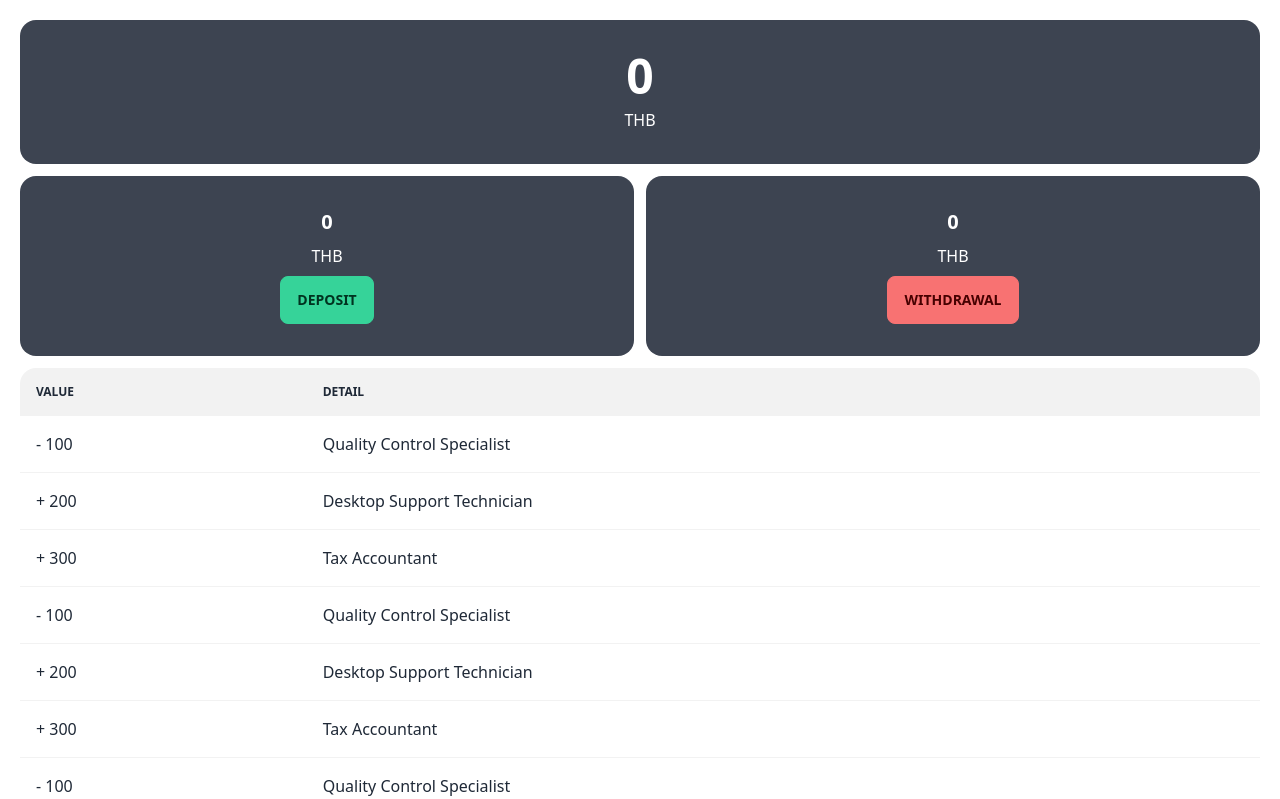
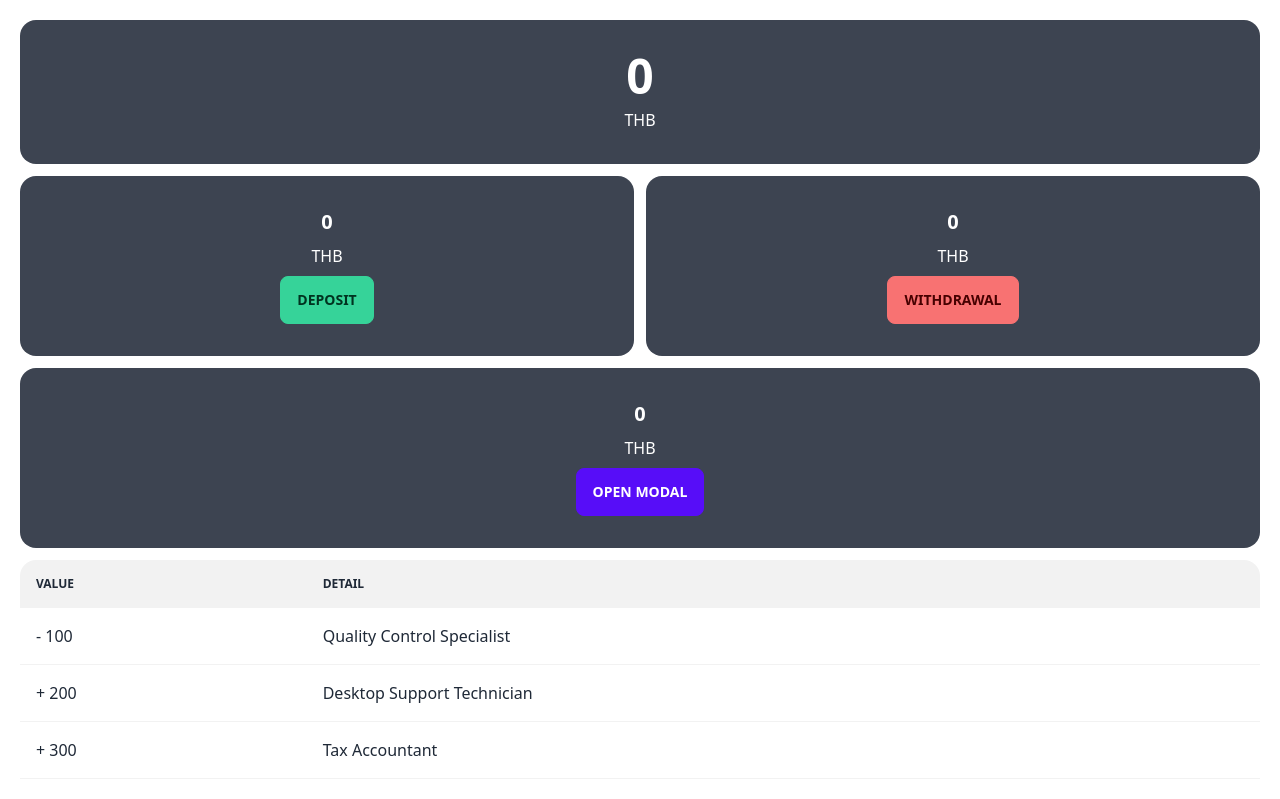
Before and after one commit to zx4545zx/fapp, a Svelte app: page / in a window 1280 px wide. Shown: the top 799 px of the page. Built offline with nearby package versions, Linux system fonts and the light colour scheme.

Commit message:
update modal

```diff
--- a/src/routes/Home.svelte
+++ b/src/routes/Home.svelte
@@ -30,4 +30,27 @@
   </div>
 </div>
 
+<div class="card w-full bg-neutral text-neutral-content mb-3">
+  <div class="card-body items-center text-center">
+    <h2 class="card-title text-xl">0</h2>
+    <span>THB</span>
+    <div class="card-actions justify-center">
+      <label for="my-modal" class="btn btn-primary">open modal</label>
+    </div>
+  </div>
+</div>
+
 <History limit={10} />
+
+
+<!-- Put this part before </body> tag -->
+<input type="checkbox" id="my-modal" class="modal-toggle" />
+<div class="modal">
+  <div class="modal-box">
+    <h3 class="font-bold text-lg">Congratulations random Internet user!</h3>
+    <p class="py-4">You've been selected for a chance to get one year of subscription to use Wikipedia for free!</p>
+    <div class="modal-action">
+      <label for="my-modal" class="btn">Yay!</label>
+    </div>
+  </div>
+</div>
```
